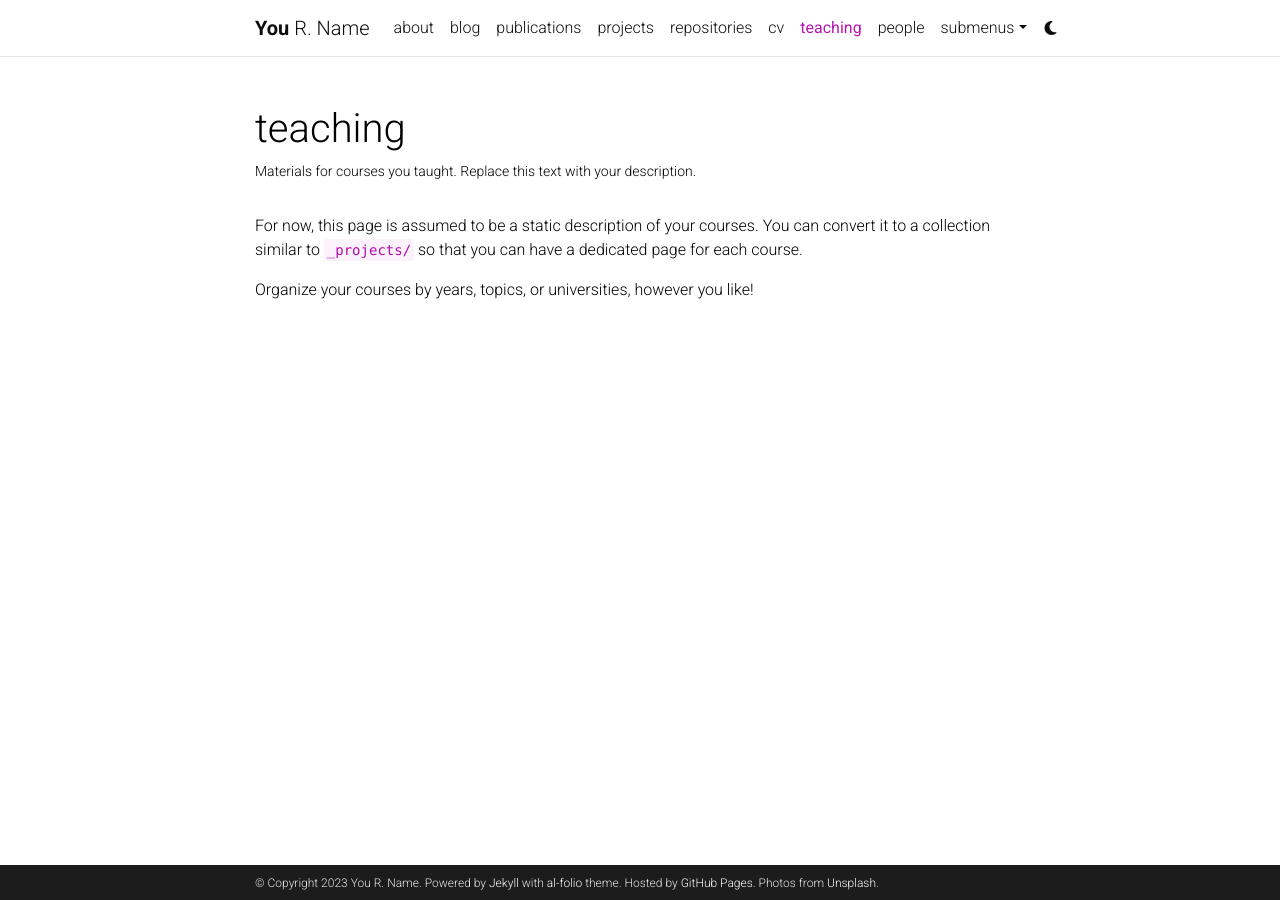
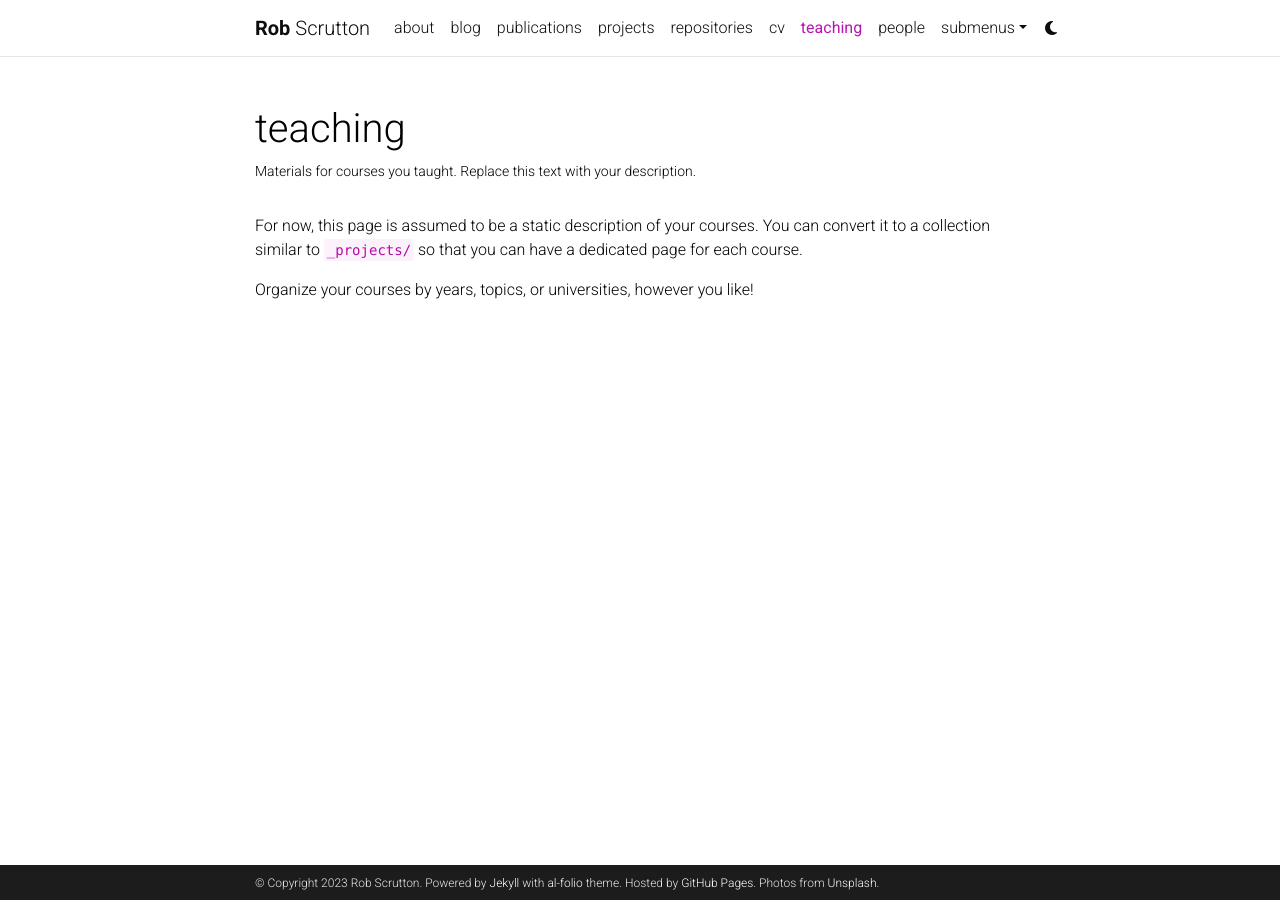
Before and after one commit to Rob-Scrutton/Rob-Scrutton.github.io, a Jekyll site: the page built from _pages/teaching.md, in a window 1280 px wide. Built offline with Jekyll 4.4.1, drawn with Linux system fonts in a browser that asks for light colours; comment, search, counter and statistics services are not loaded; a style sheet for code colours, icons or effects is not loaded; some of the changed lines change nothing that is shown.

Commit message:
Update _config.yml

```diff
--- a/_config.yml
+++ b/_config.yml
@@ -3,10 +3,10 @@
 # -----------------------------------------------------------------------------
 
 title: blank # the website title (if blank, full name will be used instead)
-first_name: You
-middle_name: R.
-last_name: Name
-email: you@example.com
+first_name: Rob
+middle_name:
+last_name: Scrutton
+email: rms222@cam.ac.uk
 description: > # the ">" symbol means to ignore newlines until "footer_text:"
   A simple, whitespace theme for academics. Based on [*folio](https://github.com/bogoli/-folio) design.
 footer_text: >
@@ -67,41 +67,11 @@
 # Social integration
 # -----------------------------------------------------------------------------
 
-github_username: # your GitHub user name
-gitlab_username: # your GitLab user name
+github_username: # Rob-Scrutton
 x_username: # your X handle
-mastodon_username: # your mastodon instance+username in the format instance.tld/@username
 linkedin_username: # your LinkedIn user name
-telegram_username: # your Telegram user name
 scholar_userid: # your Google Scholar ID
-semanticscholar_id: # your Semantic Scholar ID
-whatsapp_number: # your WhatsApp number (full phone number in international format. Omit any zeroes, brackets, or dashes when adding the phone number in international format.)
 orcid_id: # your ORCID ID
-medium_username: # your Medium username
-quora_username: # your Quora username
-publons_id: # your ID on Publons
-lattes_id: # your ID on Lattes (Brazilian Lattes CV)
-osf_id: # your OSF ID
-research_gate_profile: # your profile on ResearchGate
-scopus_id: # your profile on Scopus
-blogger_url: # your blogger URL
-work_url: # work page URL
-keybase_username: # your keybase user name
-wikidata_id: # your wikidata id
-wikipedia_id: # your wikipedia id (Case sensitive)
-dblp_url: # your DBLP profile url
-stackoverflow_id: # your stackoverflow id
-kaggle_id: # your kaggle id
-lastfm_id: # your lastfm id
-spotify_id: # your spotify id
-pinterest_id: # your pinterest id
-unsplash_id: # your unsplash id
-instagram_id: # your instagram id
-facebook_id: # your facebook id
-youtube_id: # your youtube channel id (youtube.com/@<youtube_id>)
-discord_id: # your discord id (18-digit unique numerical identifier)
-zotero_username: # your zotero username
-wechat_qr: # filename of your wechat qr-code saved as an image (e.g., wechat-qr.png if saved to assets/img/wechat-qr.png)
 
 contact_note: >
   You can even add a little note about which of these is the best way to reach you.
```
